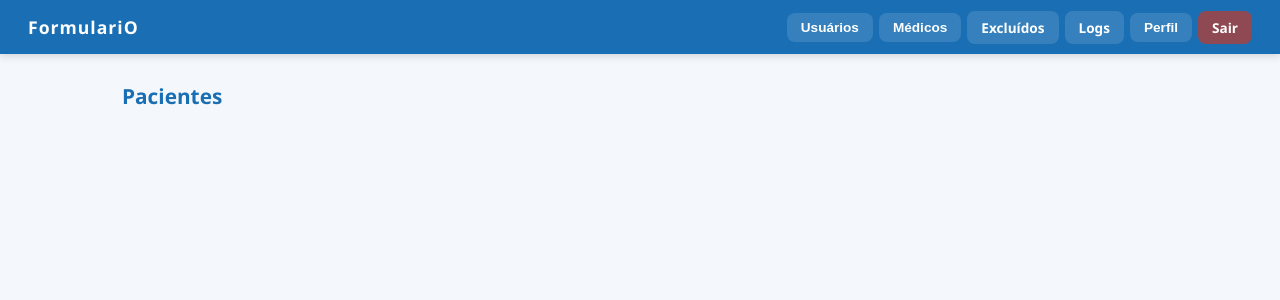
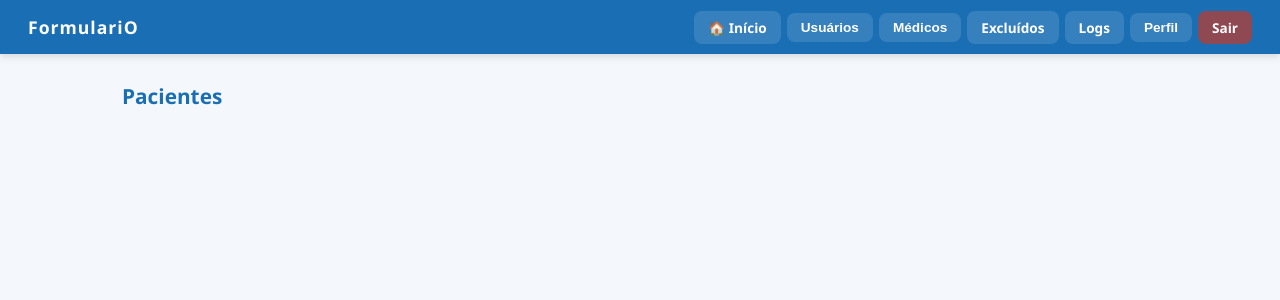
Before and after one commit to mugO-Santos/formulariO, a Flask app: page /painel/ in a window 1280 px wide. Shown: the top 300 px of the page. Run offline with Flask 3, Linux system fonts and the light colour scheme; a user stored in the database is signed in.

Commit message:
feat: adicionar botão Home no header do painel

```diff
--- a/app/templates/base_painel.html
+++ b/app/templates/base_painel.html
@@ -13,6 +13,7 @@
   <header class="painel-header">
     <div class="painel-header__logo">FormulariO</div>
     <nav class="painel-header__nav">
+      <a href="{{ url_for('painel.index') }}" class="nav-btn nav-btn--home" title="Início">🏠 Início</a>
 
       {% if current_user.nivel <= 1 %}
       <!-- Usuários -->
```
